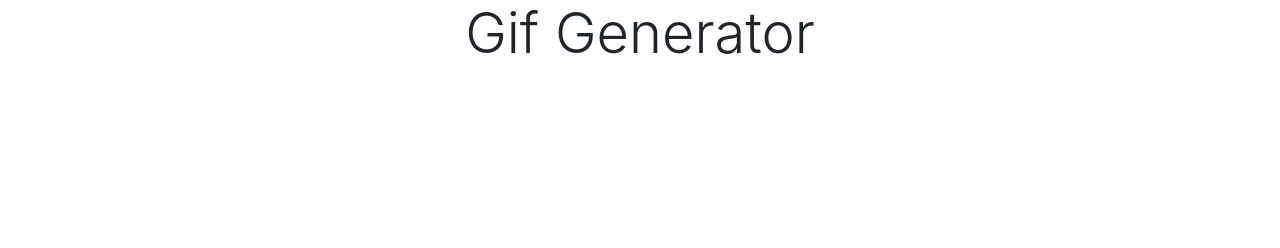
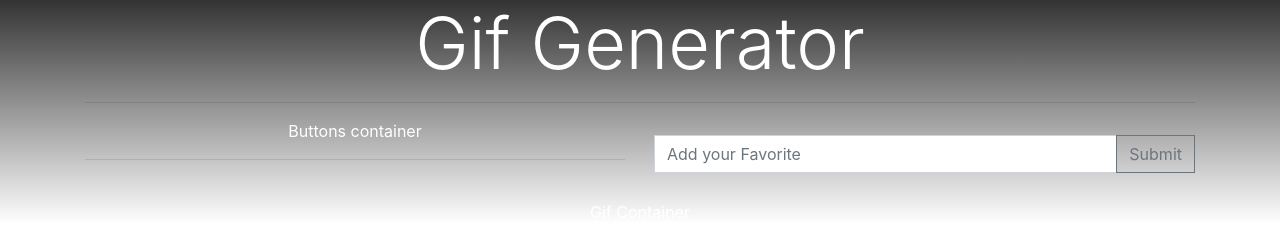
Before and after one commit to jhoyos135/Gif_Tastic, a plain HTML site: page index.html in a window 1280 px wide. Drawn offline with nearby package versions, Linux system fonts and the light colour scheme; no server answers.

Commit message:
added html structure and some js

```diff
--- a/index.html
+++ b/index.html
@@ -11,14 +11,41 @@
 <body>
 
     <div class="container">
+
         <div class="row">
-            <div class="col md-12 display-4 text-center">
-                Gif Generator
-            </div>
+
             <div class="col-md-12 text-center">
-
+                <div class="display-3">Gif Generator</div>
+                <hr />
             </div>
         </div>
+        <div class="row">
+
+                <div class="col-md-6 text-center">
+                        <div id="button-container" class="dotted-border">
+                        Buttons container
+                        </div>
+                        <hr />
+                </div>
+
+        <div class="col-md-6 text-center">
+                <form class="comic-sans-font mt-3">
+                    <div class="input-group-append">
+                    <input type="text" name="cartoon-show" id="cartoon-show" class="comic-sans-font form-control" placeholder="Add your Favorite">
+                    <div class="input-group-append">
+                            <input type="submit" value="Submit" class ="btn btn-outline-secondary" id="submit">
+                    </div>
+                    </div>
+                </form>
+        </div>
+        </div>
+<div class="row mt-4">
+        <div class="col-md-12 text-center">
+                <div id="gif-container" class="col-md-12 comic-sans-font">
+                    Gif Container
+                </div>
+            </div>
+</div>
     </div>
 
 <script src="script.js"></script>
--- a/script.js
+++ b/script.js
@@ -1,8 +1,17 @@
-var url = "https://api.giphy.com/v1/gifs/trending?api_key=dc6zaTOxFJmzC";
+// var topics = ["Rugrats", "Digimon", "Pokemon", "Arthur", "Teen Titans",
+// "Hey Arnold", "Rocket Power", "Spongebob Squarepants", "Recess", "Doug",
+// "Garfield", "Yu Gi Oh", "Ed Ed n Eddy", "The Wild Thornberrys", "Scooby-Doo",
+// "The Simpsons", "DuckTales", "Pinky and the Brain"];
+var numberOfGIFs = 10;
+var cutOffRating = "PG-13";
+
+let show = 'Matrix';
+
+
 
 const fetch_gif = async () => {
 
-    var url = "https://api.giphy.com/v1/gifs/trending?api_key=dc6zaTOxFJmzC";
+    var url = `https://api.giphy.com/v1/gifs/search?q=${show}&api_key=dc6zaTOxFJmzC&rating=${cutOffRating}&limit=${numberOfGIFs}`;
     let res = await fetch(url);
     let gifs = await res.json();
     let json = gifs.data;
@@ -15,4 +24,6 @@ const fetch_gif = async () => {
     }
 }
 
-fetch_gif()
+fetch_gif();
+
+//dc6zaTOxFJmzC
--- a/style.css
+++ b/style.css
@@ -0,0 +1,16 @@
+body {
+    background: linear-gradient(to bottom, rgba(0,0,0,0.8) 0%,rgba(0,0,0,0) 100%);
+    background-size: cover;
+    background-repeat: no-repeat;
+    color: white;
+}
+
+input {
+    border-radius: 0 !important;
+}
+
+.form-control:focus {
+
+    border: none !important;
+    box-shadow: none !important;
+}
```
